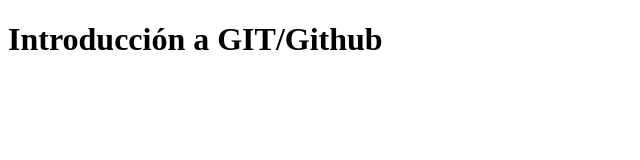
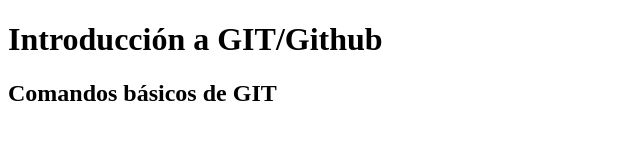
Before and after one commit to JuanAntonioHernandezMarquez/intro-github, a plain HTML site: page index.html in a window 1280 px wide. Shown: the whole page, without its empty margins (0-640 px from the left). Drawn offline with Linux system fonts and the light colour scheme.

Commit message:
Agrega subtitulo a la página

```diff
--- a/index.html
+++ b/index.html
@@ -8,5 +8,6 @@
 </head>
 <body>
     <h1>Introducción a  GIT/Github</h1>
+    <h2>Comandos básicos de GIT</h2>
 </body>
 </html>
```
